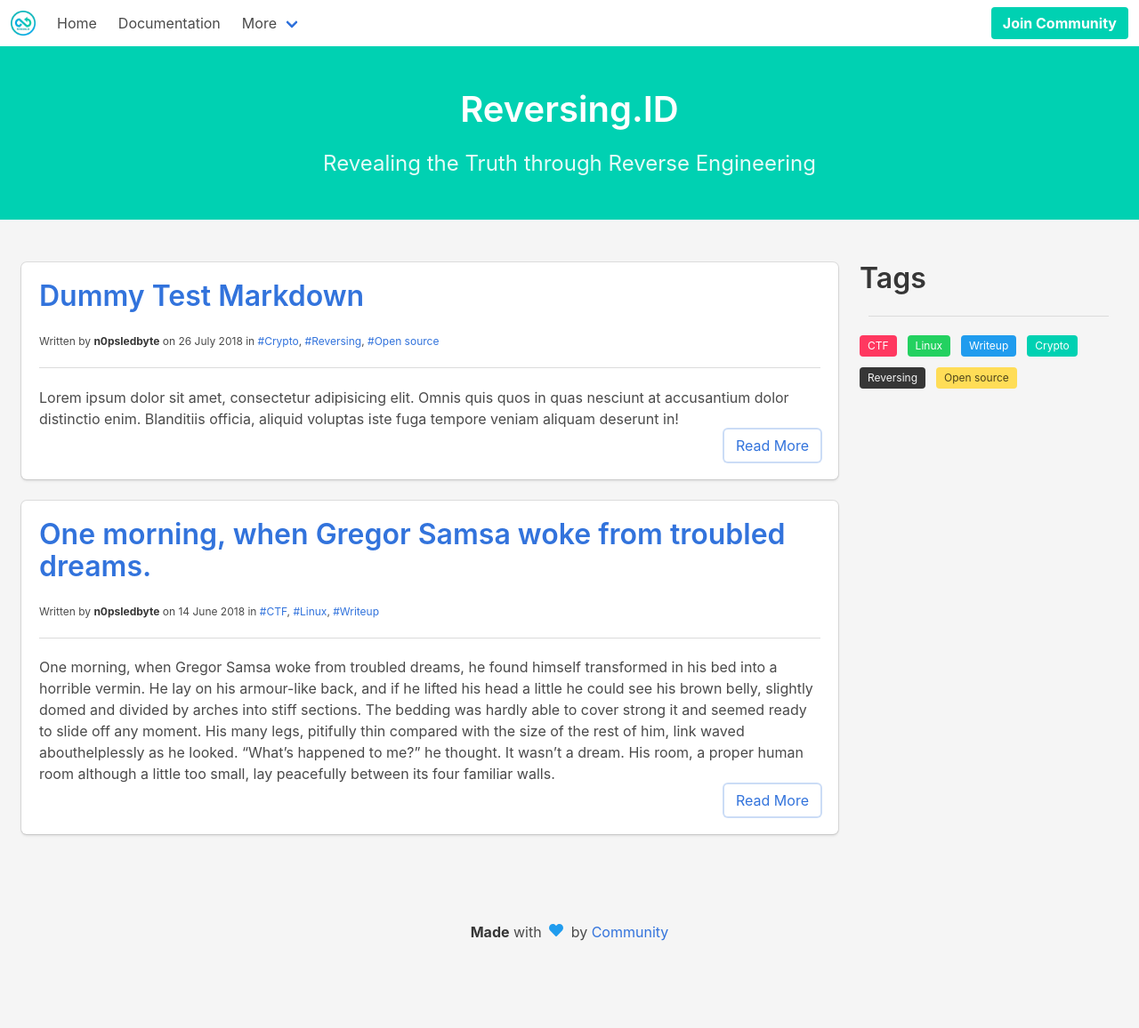
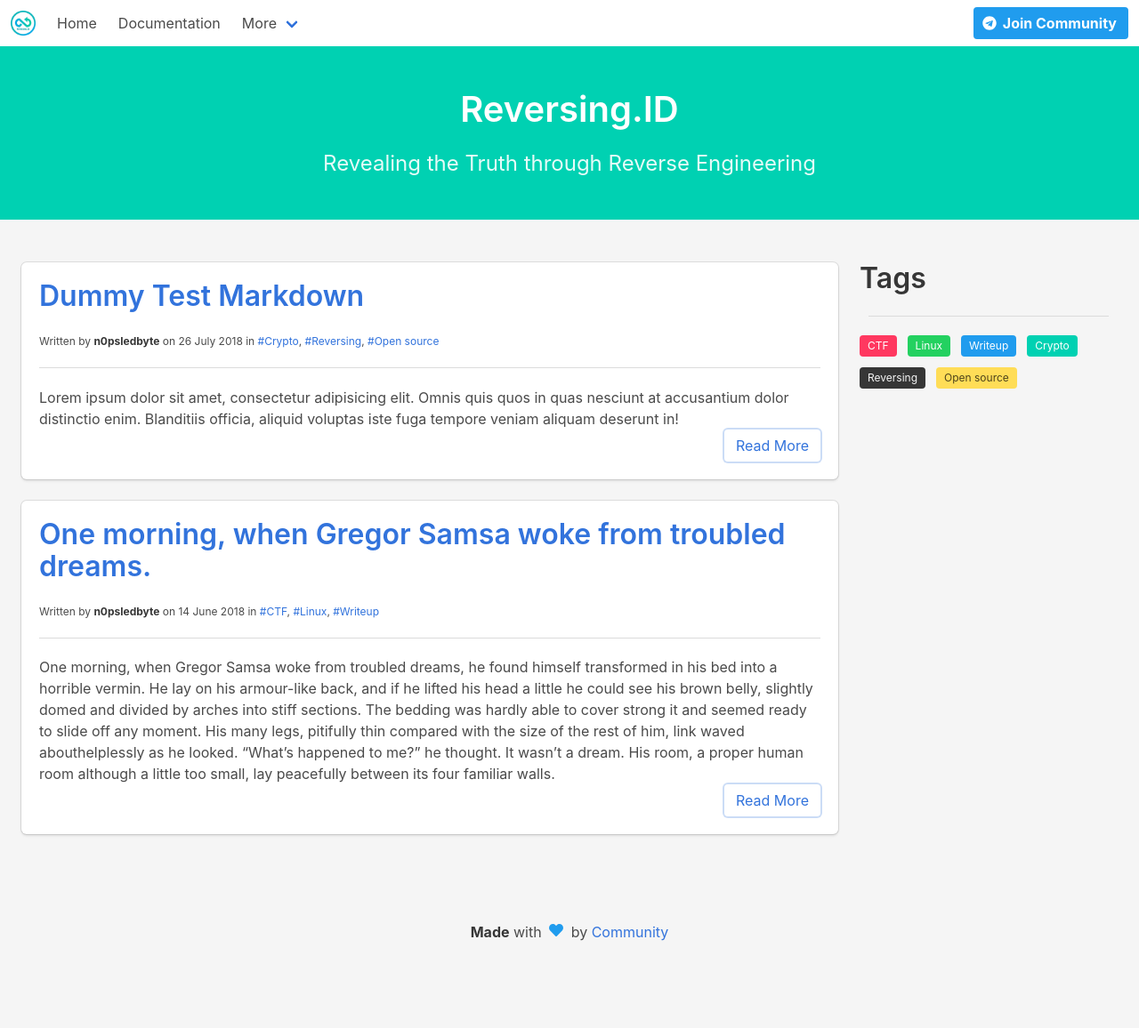
Before and after one commit to d4em0n/d4em0n.github.io, a Jekyll site: the page built from index.html, in a window 1280 px wide. Shown: the whole page at 89% size. Built offline with Jekyll 4.4.1, drawn with Linux system fonts in a browser that asks for light colours; nearby versions of some CDN libraries.

Commit message:
fix join community link

```diff
--- a/_layouts/article.html
+++ b/_layouts/article.html
@@ -64,7 +64,10 @@
         <div class="navbar-end">
           <div class="navbar-item">
             <div class="buttons">
-              <a class="button is-primary">
+              <a class="button is-info" href="https://t.me/reversingid">
+                <span class="icon">
+                  <i class="fab fa-telegram"></i>
+                </span>
                 <strong>Join Community</strong>
               </a>
               <!--
--- a/_layouts/default.html
+++ b/_layouts/default.html
@@ -62,7 +62,10 @@
         <div class="navbar-end">
           <div class="navbar-item">
             <div class="buttons">
-              <a class="button is-primary">
+              <a class="button is-info" href="https://t.me/reversingid">
+                <span class="icon">
+                  <i class="fab fa-telegram"></i>
+                </span>
                 <strong>Join Community</strong>
               </a>
               <!--
```
